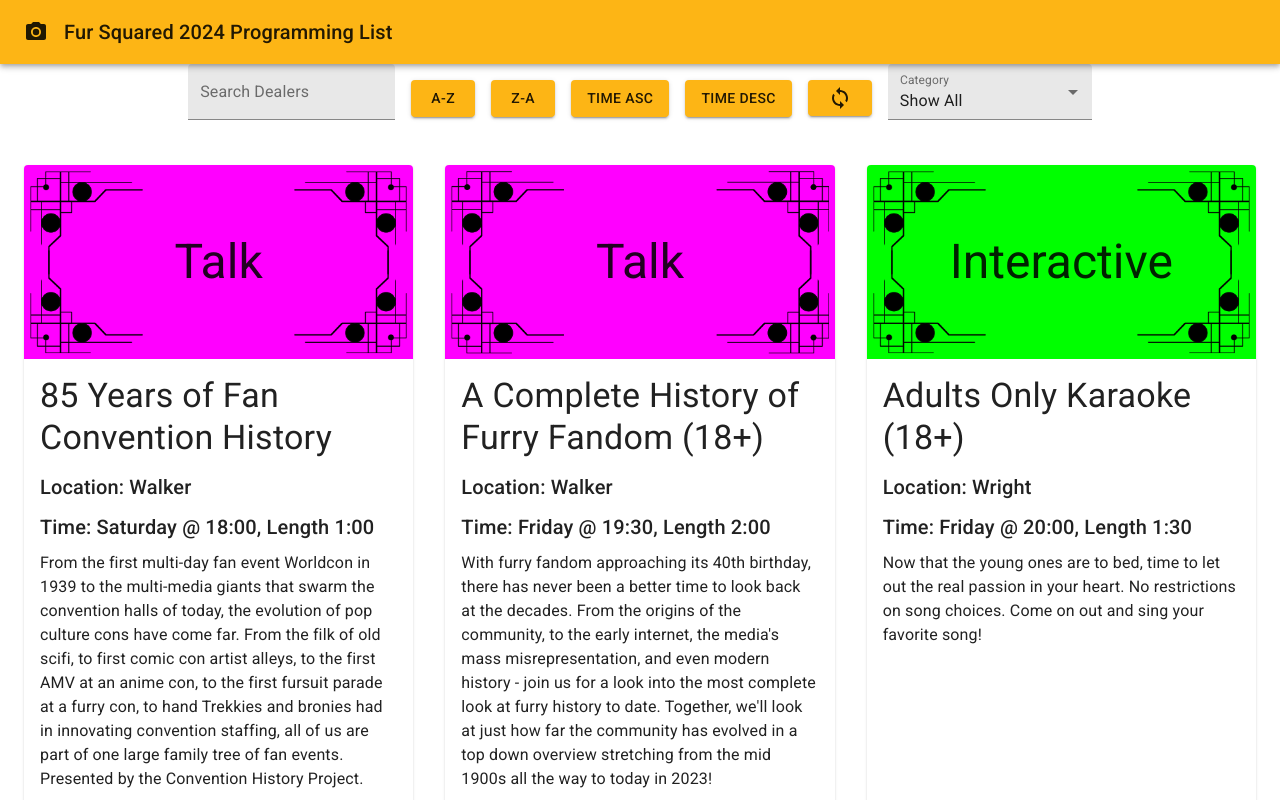
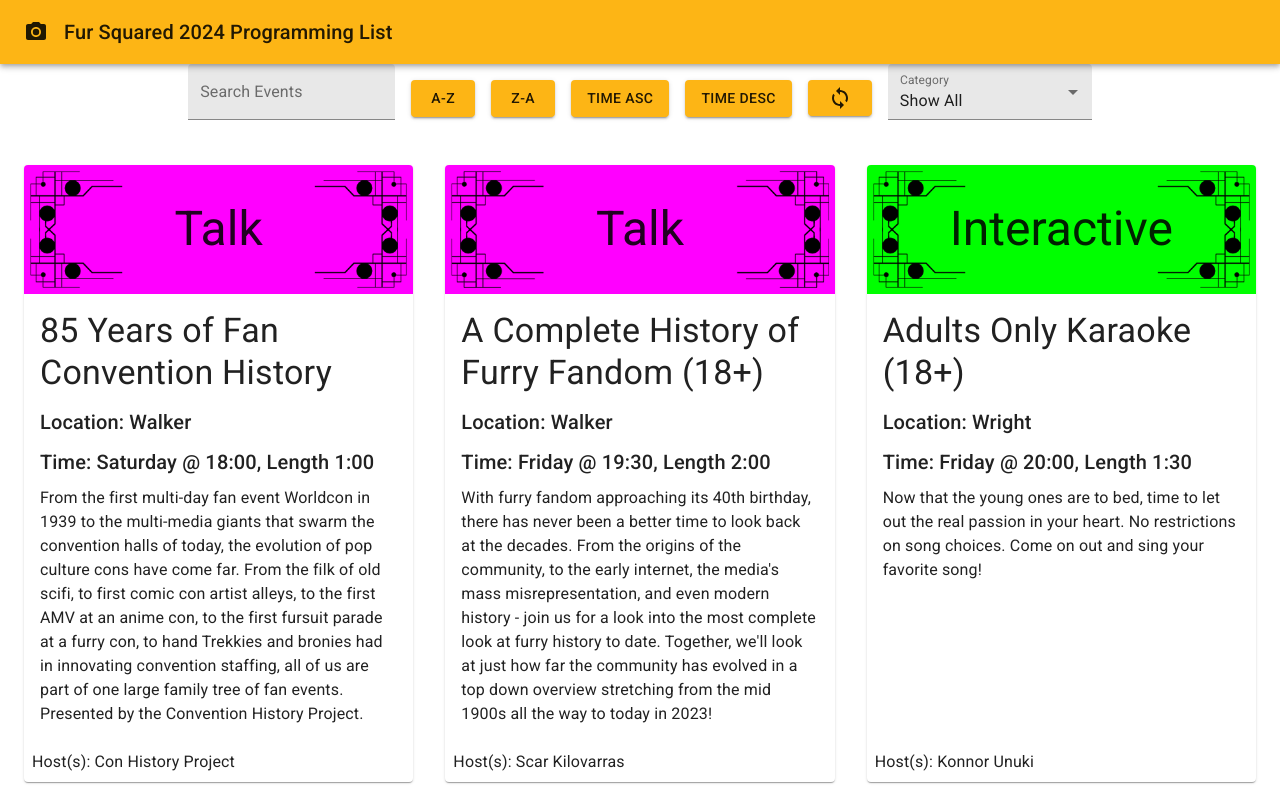
Before and after one commit to draggor/event-listing-page, a React (Create React App) app: page / in a window 1280 px wide. Shown: the top 800 px of the page. Built offline with nearby package versions, Linux system fonts and the light colour scheme; what knuth-shuffle-seeded would draw is missing.

Commit message:
Smaller border image

```diff
--- a/public/index.html
+++ b/public/index.html
@@ -31,7 +31,7 @@
     <link rel="icon" type="image/png" href="%PUBLIC_URL%/favicon-32x32.png" sizes="32x32" />
     <link rel="icon" type="image/png" href="%PUBLIC_URL%/favicon-16x16.png" sizes="16x16" />
     <link rel="icon" type="image/png" href="%PUBLIC_URL%/favicon-128.png" sizes="128x128" />
-    <meta name="application-name" content="Fur Squared 2024 Dealer Listing Page"/>
+    <meta name="application-name" content="Fur Squared 2024 Programming Listing Page"/>
     <meta name="msapplication-TileColor" content="#FFFFFF" />
     <meta name="msapplication-TileImage" content="%PUBLIC_URL%/mstile-144x144.png" />
     <meta name="msapplication-square70x70logo" content="%PUBLIC_URL%/mstile-70x70.png" />
--- a/src/Album.js
+++ b/src/Album.js
@@ -68,12 +68,12 @@ export default function Album({cards}) {
                 textAlign="center"
                 style={{
                   display: "flex",
-                  backgroundImage: "url('img/blank-border.png')",
+                  backgroundImage: "url('img/blank-border-sm.png')",
                   backgroundRepeat: "no-repeat",
                   backgroundSize: 'cover',
                   backgroundPosition: 'left',
                   backgroundColor: colorMap[card.Track],
-                  aspectRatio: "2/1",
+                  aspectRatio: "3/1",
                   m: 0,
                   p: 0,
                 }}
--- a/src/App.js
+++ b/src/App.js
@@ -171,7 +171,7 @@ const App = () => {
       <main>
         <Grid container justify="center" maxwidth="xl">
           <Grid item>
-            <TextField label="Search Dealers" variant="filled" value={searchText} onChange={handleSearch} className={classes.search} />
+            <TextField label="Search Events" variant="filled" value={searchText} onChange={handleSearch} className={classes.search} />
           </Grid>
           <Grid item>
             <Box align="center" p={2}>
```
Also changed, not shown: public/img/blank-border-sm.png (added), 7 other files (tests, documents, lock files or other folders).
